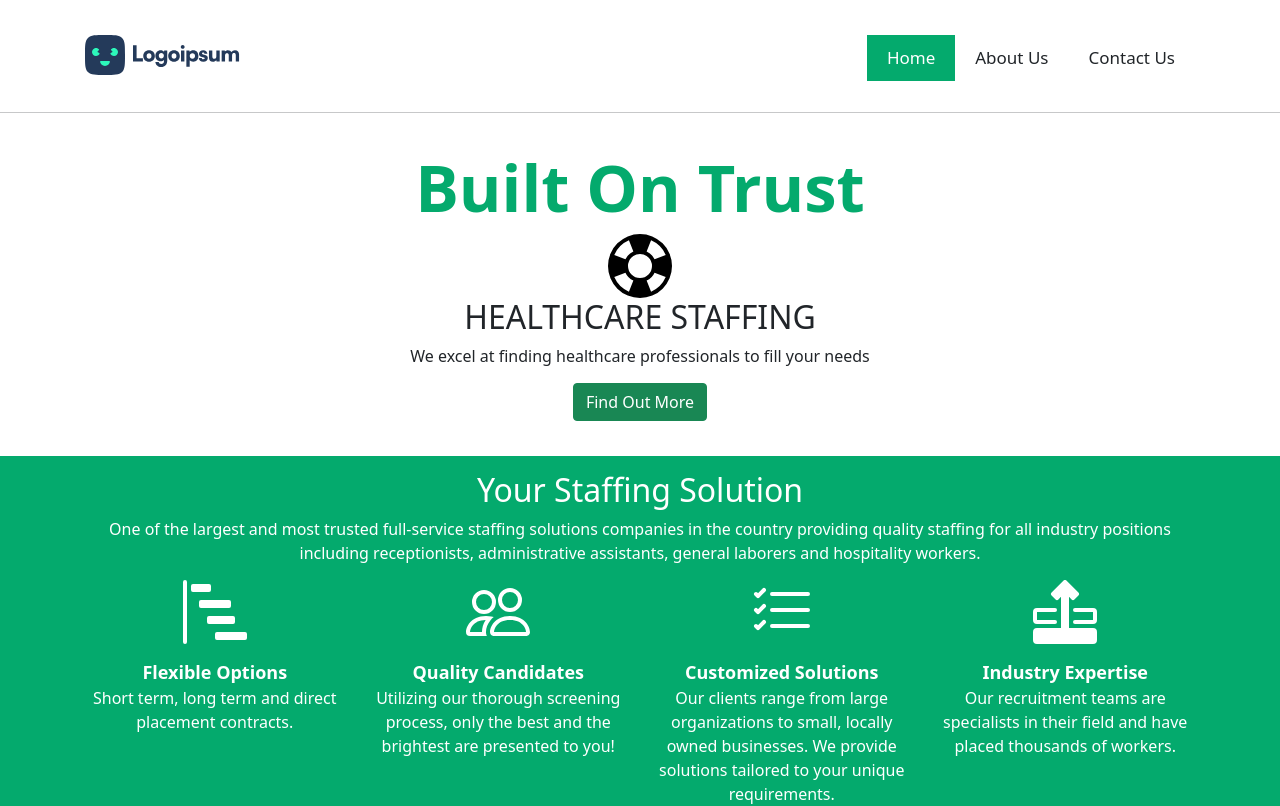
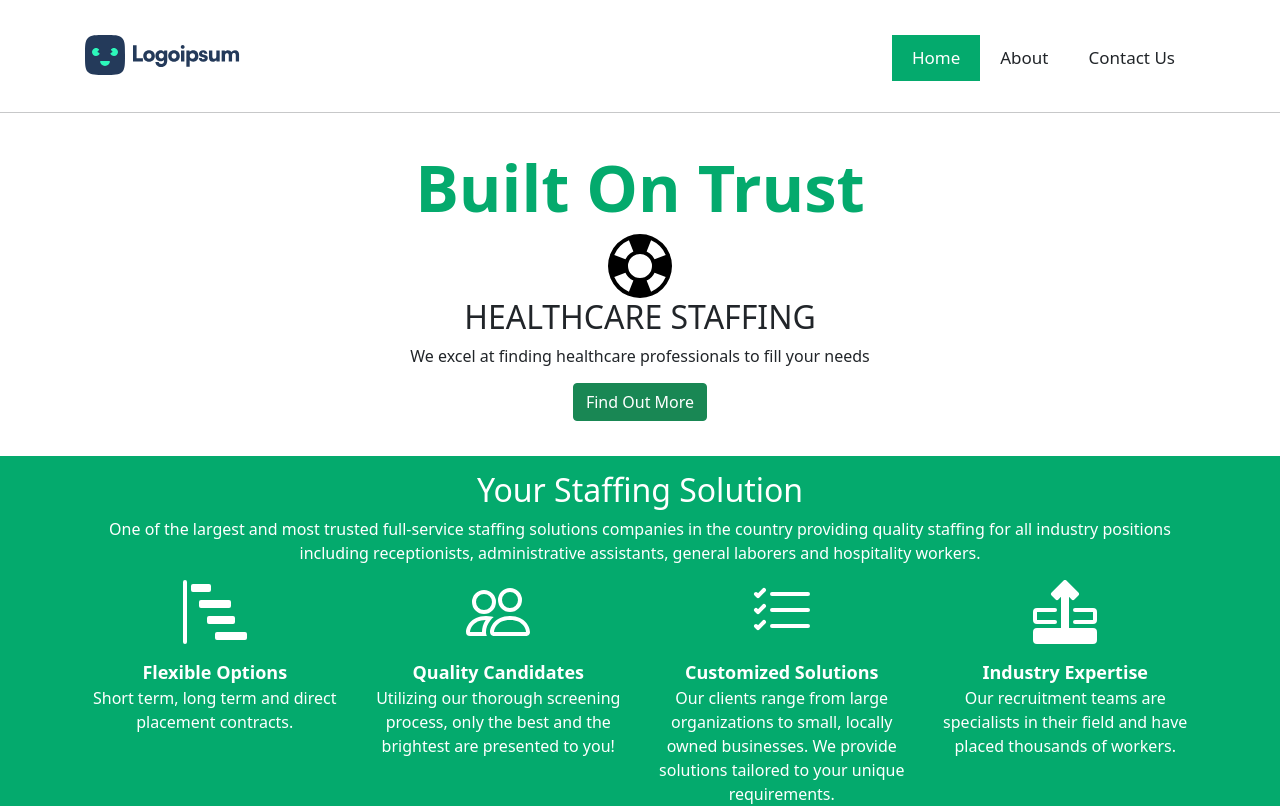
Before and after one commit to Axonn1018/basic-site-test, an Angular app: page / in a window 1280 px wide. Shown: the top 806 px of the page. Built offline with nearby package versions, Linux system fonts and the light colour scheme.

Commit message:
Push test from main source

```diff
--- a/src/app/navbar/navbar.component.html
+++ b/src/app/navbar/navbar.component.html
@@ -3,7 +3,7 @@
         <div class="col"><img src="assets\images\logoipsum-logo-34.svg"></div>
         <div class="topnav col">
             <a>Contact Us</a>
-            <a>About Us</a>
+            <a>About</a>
             <a class="active">Home</a>
           </div>
     </div>
```
